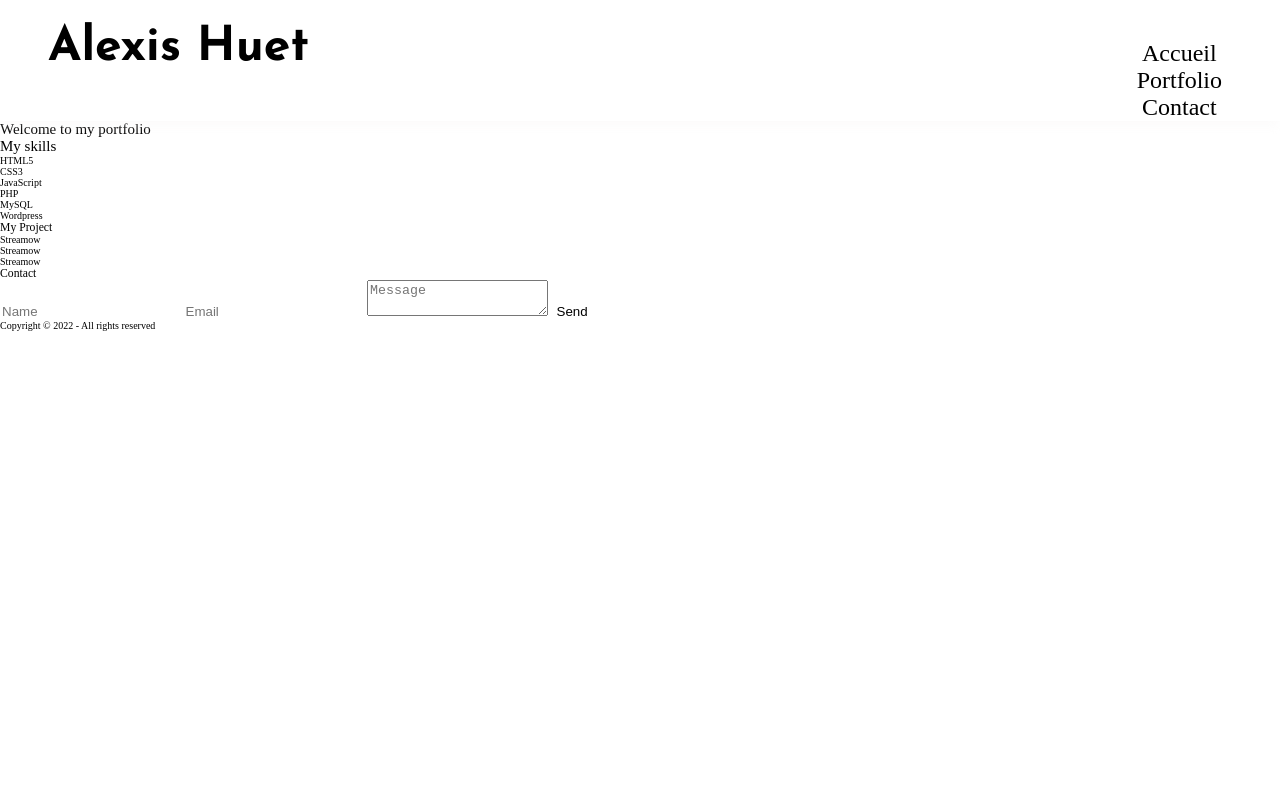
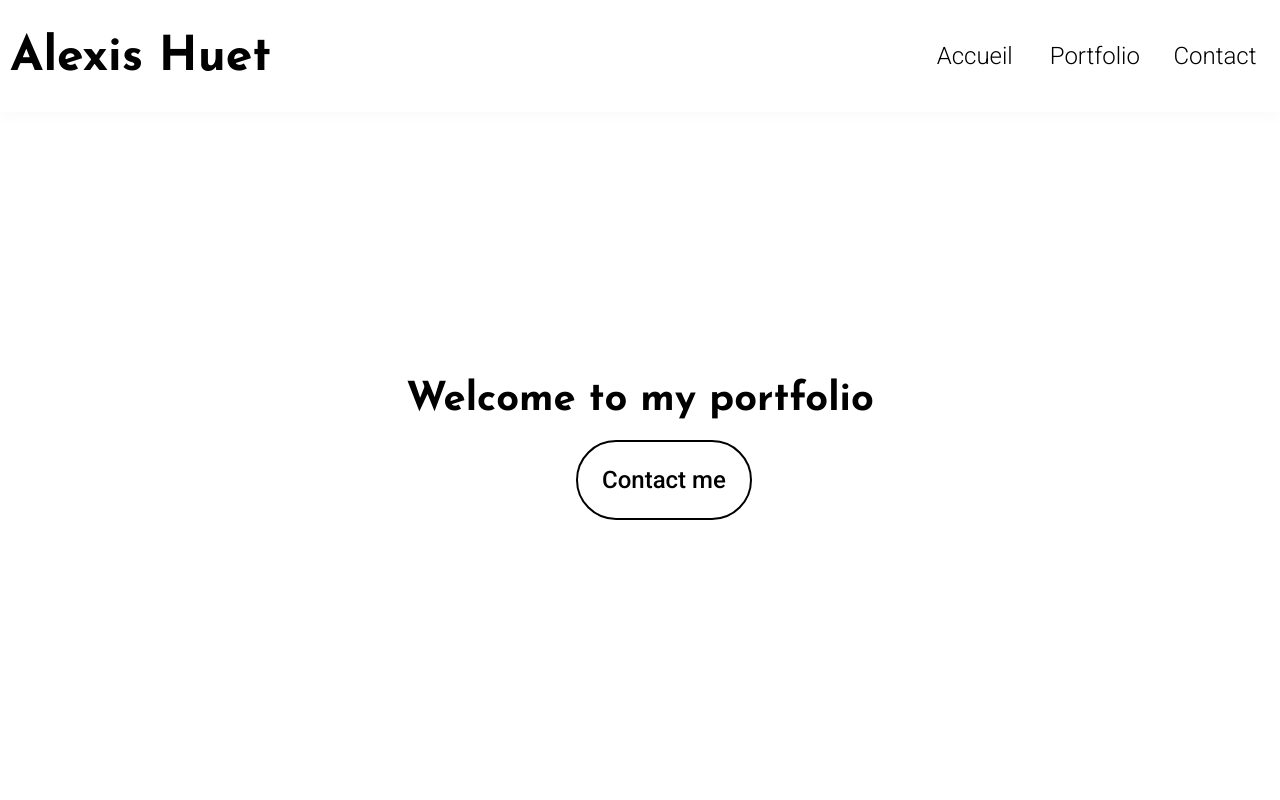
Before and after one commit to Lahuts/portfolio_ug, a plain HTML site: page index.html in a window 1280 px wide. Shown: the top 800 px of the page. Drawn offline with Linux system fonts and the light colour scheme.

Commit message:
Mise en Place Des blocs

```diff
--- /dev/null
+++ b/css/contact.css
@@ -0,0 +1,68 @@
+.contact{
+    font-family: 'Roboto', sans-serif;
+        background-color: rgb(112, 122, 212);
+        display: grid;
+        grid-template-columns: repeat(2, 1fr);
+        justify-content: center;
+}
+.contact>h2{
+    font-family: 'Josefin Sans', sans-serif;
+    font-size: 4.0em;
+    font-weight: 700;
+    color: #fff;
+    text-align: center;
+    float: left;
+
+}
+.contact>form{
+    display: flex;
+    width: fit-content;
+    align-items: center;
+    justify-content: center;
+    margin-top: 2rem;
+    flex-direction: column;
+}
+.contact>form>input:nth-child(2){
+    margin-top: 4rem;
+
+}
+.contact>form>input{
+    font-size: initial;
+    width: 45rem;
+    background-color: rgb(255, 255, 255);
+    border-radius: 0.7rem 0.7rem 0.7rem 0.7rem;
+    padding: 1.5em;
+    height: 2em;
+    border: rgb(255, 182, 25) 4px solid;
+
+}
+.contact>form>textarea{
+    width: 45rem;
+    margin-top: 4em;
+    margin-bottom: 4em;
+    background-color: rgb(255, 255, 255);
+    border-radius: 0.7rem 0.7rem 0.7rem 0.7rem;
+    padding: 1.5em;
+    height: 10em;
+    border: rgb(255, 182, 25) 4px solid;
+}
+.contact>form>input:last-child{
+    margin-bottom: 4rem;
+    background-color: rgb(255, 182, 25);
+    color: #fff;
+    text-align: center;
+    vertical-align: middle;
+    font-size: 3.4rem;
+    border: none;
+    padding: 0em 1.5em 0em 1.5em;;
+    border-radius: 4rem 4rem 4rem 4rem;
+    font-weight: 700;
+    width: fit-content;
+    cursor: pointer;
+
+}
+.contact>form>input:last-child:hover{
+    transition: ease-in-out 0.3s;
+    background-color: rgb(255, 90, 25);
+
+}
--- /dev/null
+++ b/css/hero_ban.css
@@ -0,0 +1,66 @@
+.hero_banner{
+    height: 100vh;
+    display: flex;
+
+    background-size: cover;
+    background-position: center;
+    background-repeat: no-repeat;
+}
+.hero_banner>img{
+    width: 100%;
+    height: 100%;
+    object-fit: cover;
+}
+.hero_banner>h2{
+    font-family: 'Josefin Sans', sans-serif;
+    font-size: 4.0em;
+    font-weight: 700;
+    color: #000;
+    position: absolute;
+    top: 50%;
+    left: 50%;
+    transform: translate(-50%, -50%);
+    text-align: center;
+}
+.hero_banner>a{
+    font-family: 'Roboto', sans-serif;
+    font-size: 2.4rem;
+    font-weight: 500;
+    color: #000;
+
+    text-decoration: none;
+    text-align: center;
+    border: 0.1em solid #000;
+    position: absolute;
+    top: 55%;
+    left: 45%;
+    padding: 1em;
+    border-radius: 4em 4em 4em 4em;
+}
+.hero_banner>a:hover{
+    transition: ease-in-out 0.3s;
+    background-color: #000;
+    color: #fff;
+}
+
+/* Test
+
+
+  .hero_banner {
+      background: linear-gradient(-45deg, #ee7752, #e73c7e, #23a6d5, #23d5ab);
+      background-size: 400% 400%;
+      animation: gradient 15s ease infinite;
+  }
+
+  @keyframes gradient {
+      0% {
+          background-position: 0% 50%;
+      }
+      50% {
+          background-position: 100% 50%;
+      }
+      100% {
+          background-position: 0% 50%;
+      }
+  }
+  */
--- a/css/nav.css
+++ b/css/nav.css
@@ -1,16 +1,22 @@
 
 
 header{
-    overflow: hidden;
+    display: flex;
     background-color:#fff;
     position:sticky;
     top:0;
     text-align: center;
     box-shadow: 0 0.5em 1em 0 #f7f4f45d;
+    justify-content: space-between;
+
 }
-
-header>h1{
-    padding-left: 1em;
+header a{
+    text-decoration: none;
+    color: #000;
+    padding: 1rem;
+    margin-right: 1rem;
+}
+header>a>h1{
     margin-top: 0.5em;
     font-family: 'Josefin Sans', sans-serif;
     margin-bottom: 2rem;
@@ -20,19 +26,16 @@ header>h1{
     float: left;
 }
 nav{
-    margin-top: 1.2em;
+    font-family: 'Roboto', sans-serif;
     display: flex;
-    justify-content: flex-end;
     align-items: center;
     font-size: 2.4rem;
     font-weight: 300;
 
 
+
 }
-header a{
-    text-decoration: none;
-    color: #000;
-    padding: 1rem;
-    margin-right: 1rem;
-    padding-right: 2em;
+nav>ul{
+    display: grid;
+    grid-template-columns: repeat(3, 1fr);
 }
--- /dev/null
+++ b/css/project.css
@@ -0,0 +1,27 @@
+.my_projects {
+  font-family: "Roboto", sans-serif;
+  height: 100vh;
+}
+.my_projects > h2 {
+  font-family: "Josefin Sans", sans-serif;
+  font-size: 4em;
+  font-weight: 700;
+  color: #000;
+  text-align: center;
+  margin-bottom: 1em;
+}
+.grid_projects {
+  display: grid;
+  grid-template-columns: repeat(5, 1fr);
+  grid-gap: 1rem;
+  margin: 0em 1em 0em 1em;
+}
+.grid_projects > li {
+  height: 15vh;
+  font-size: 2.4rem;
+  font-weight: 300;
+  color: #000;
+  text-align: center;
+  padding: 1rem;
+  border: 1px solid #000;
+}
--- /dev/null
+++ b/css/skills.css
@@ -0,0 +1,24 @@
+.skills{
+    font-family: 'Roboto', sans-serif;
+    height: 100vh;
+}
+.skills>h2{
+    font-family: 'Josefin Sans', sans-serif;
+    font-size: 4.0em;
+    font-weight: 700;
+    color: #000;
+    text-align: center;
+}
+.skills>ul{
+    margin-top: 2rem;
+    display: grid;
+    grid-template-columns: repeat(6, 1fr);
+    grid-gap: 1rem;
+}
+.skills>ul>li{
+    font-size: 2.4rem;
+    font-weight: 300;
+    color: #000;
+    text-align: center;
+    padding: 1rem;
+}
--- a/index.html
+++ b/index.html
@@ -7,13 +7,16 @@
     <link rel="stylesheet" href="/css/reset.css">
     <link rel="stylesheet" href="/css/main.css">
     <link rel="stylesheet" href="/css/nav.css">
+    <link rel="stylesheet" href="/css/hero_ban.css">
+    <link rel="stylesheet" href="/css/skills.css">
+    <link rel="stylesheet" href="/css/project.css">
+    <link rel="stylesheet" href="/css/contact.css">
 
     <title>Portfolio</title>
 </head>
 <body>
     <header>
-        <img src="" alt="">
-        <h1>Alexis Huet</h1>
+        <a href=""><h1>Alexis Huet</h1></a>
         <nav>
             <ul>
                 <li><a href="index.html">Accueil</a></li>
@@ -23,10 +26,11 @@
         </nav>
     </header>
     <main>
-        <section id="hero_banner">
+        <section class="hero_banner">
             <h2>Welcome to my portfolio</h2>
+            <a href="">Contact me</a>
         </section>
-        <section id="skills">
+        <section class="skills">
             <h2>My skills</h2>
             <ul>
                 <li>HTML5</li>
@@ -37,16 +41,19 @@
                 <li>Wordpress</li>
             </ul>
         </section>
-        <section id="my_projects">
-            <h3>My Project</h2>
-            <ul id="grid-project">
+        <section class="my_projects">
+            <h2>My Project</h2>
+            <ul class="grid_projects">
+                <li>Streamow</li>
+                <li>Streamow</li>
                 <li>Streamow</li>
                 <li>Streamow</li>
                 <li>Streamow</li>
             </ul>
         </section>
-        <section id="contact">
-            <h3>Contact</h2>
+        <section class="contact">
+            <h2>Contacter moi <br>
+            Via se formulaire </h2>
             <form action="">
                 <input type="text" name="name" placeholder="Name">
                 <input type="email" name="email" placeholder="Email">
```
Also changed, not shown: css/main.css (line endings or trailing spaces), 1 other file.
